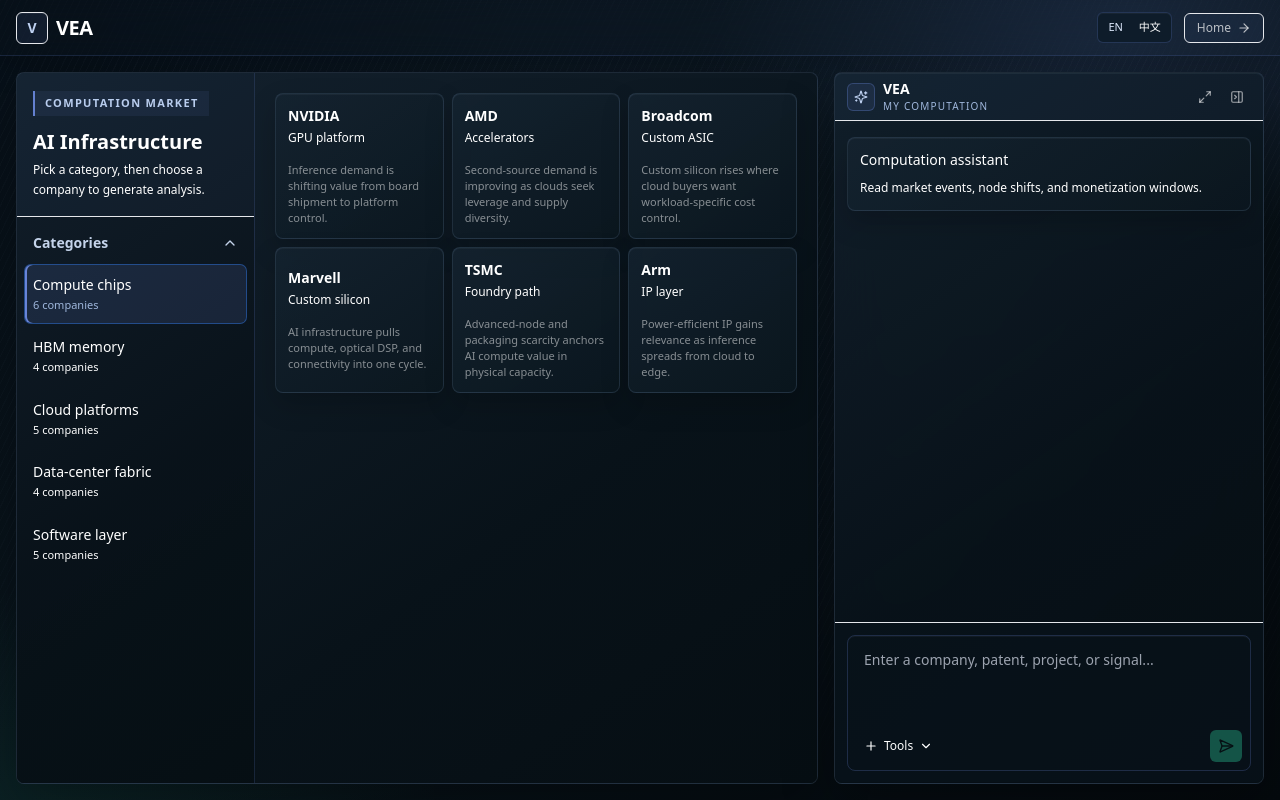
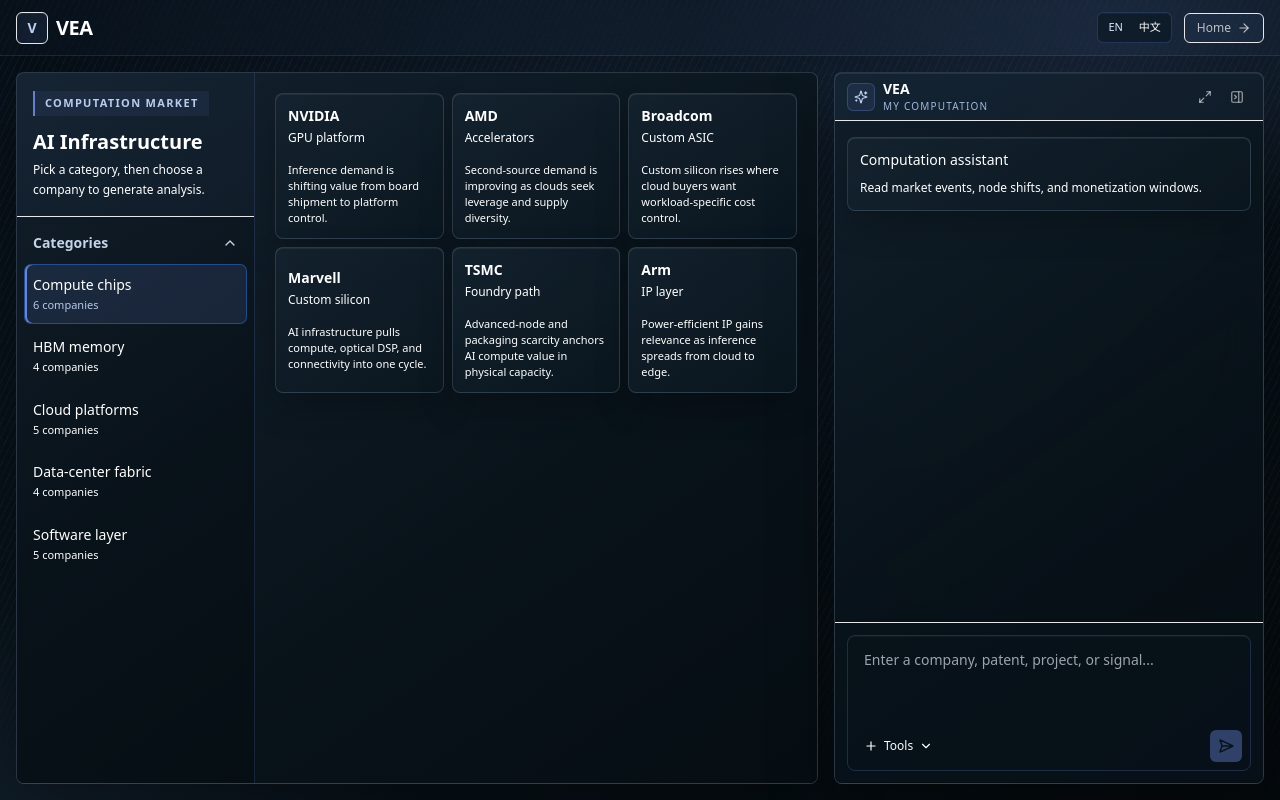
Before and after one commit to DavidZhong803/vei-demo, a Next.js app: page /app in a window 1280 px wide. Built offline with nearby package versions, Linux system fonts and the light colour scheme.

Commit message:
Refine steel UI and mobile compute market

```diff
--- a/app/cases/page.tsx
+++ b/app/cases/page.tsx
@@ -5,9 +5,9 @@
 
 const CASE_TONES = [
   {
-    line: "from-vea-neon/80 via-vea-neon/30 to-transparent",
-    label: "text-vea-mist",
-    wash: "group-hover:bg-vea-neon/[0.045]",
+    line: "from-[#d0dcf5] via-vea-steel/30 to-transparent",
+    label: "text-[#c8d6ee]",
+    wash: "group-hover:bg-vea-steel/[0.055]",
   },
   {
     line: "from-[#9fb3d4] via-vea-steel/30 to-transparent",
--- a/app/globals.css
+++ b/app/globals.css
@@ -18,7 +18,7 @@
   padding: 0;
   margin: 0;
   /* Neutral base; each route paints its own surface (dark landing / light app) */
-  background: #08120d;
+  background: #071019;
   color: #ededef;
   -webkit-font-smoothing: antialiased;
   text-rendering: optimizeLegibility;
@@ -30,7 +30,7 @@
 }
 
 ::selection {
-  background: rgba(45, 212, 160, 0.28);
+  background: rgba(124, 156, 255, 0.32);
 }
 
 /* Minimal scrollbar */
@@ -54,12 +54,21 @@
     text-wrap: balance;
   }
 
+  .scrollbar-none {
+    -ms-overflow-style: none;
+    scrollbar-width: none;
+  }
+
+  .scrollbar-none::-webkit-scrollbar {
+    display: none;
+  }
+
   /* ── Dark engine (landing) ─────────────────────────────── */
   /* Layered glow: jade core, cool-steel accent, a whisper of amber flare */
   .engine-glow {
     background: radial-gradient(
         60% 50% at 50% 42%,
-        rgba(45, 212, 160, 0.1) 0%,
+        rgba(124, 156, 255, 0.12) 0%,
         transparent 62%
       ),
       radial-gradient(
@@ -79,7 +88,7 @@
       ),
       radial-gradient(
         45% 40% at 12% 90%,
-        rgba(23, 177, 132, 0.06) 0%,
+        rgba(110, 139, 204, 0.07) 0%,
         transparent 68%
       );
   }
@@ -121,7 +130,7 @@
   }
 
   .neon-text {
-    background: linear-gradient(110deg, #ffffff 0%, #b6f5e0 48%, #2dd4a0 100%);
+    background: linear-gradient(110deg, #ffffff 0%, #d5e0f7 48%, #86a8ff 100%);
     -webkit-background-clip: text;
     background-clip: text;
     color: transparent;
@@ -181,7 +190,7 @@
       ),
       radial-gradient(
         44% 38% at 4% 100%,
-        rgba(45, 212, 160, 0.08) 0%,
+        rgba(104, 132, 194, 0.09) 0%,
         transparent 70%
       ),
       linear-gradient(145deg, #071019 0%, #08131a 48%, #04090d 100%);
@@ -195,7 +204,7 @@
       ),
       radial-gradient(
         42% 34% at 100% 48%,
-        rgba(45, 212, 160, 0.075) 0%,
+        rgba(104, 132, 194, 0.085) 0%,
         transparent 72%
       ),
       linear-gradient(145deg, #071019 0%, #08131a 52%, #04090d 100%);
@@ -209,7 +218,7 @@
       ),
       radial-gradient(
         42% 36% at 10% 88%,
-        rgba(45, 212, 160, 0.075) 0%,
+        rgba(104, 132, 194, 0.085) 0%,
         transparent 72%
       ),
       linear-gradient(145deg, #071019 0%, #08131a 50%, #04090d 100%);
@@ -256,8 +265,46 @@
       0 12px 28px rgba(0, 0, 0, 0.18);
   }
 
+  @media (min-width: 1024px) {
+    .material-texture {
+      background-image: repeating-linear-gradient(
+          116deg,
+          rgba(196, 212, 240, 0.052) 0,
+          rgba(196, 212, 240, 0.052) 1px,
+          transparent 1px,
+          transparent 6px
+        ),
+        repeating-linear-gradient(
+          24deg,
+          rgba(114, 142, 196, 0.018) 0,
+          rgba(114, 142, 196, 0.018) 1px,
+          transparent 1px,
+          transparent 10px
+        ),
+        radial-gradient(
+          70% 80% at 50% 12%,
+          rgba(124, 156, 255, 0.09) 0%,
+          transparent 72%
+        );
+      mask-image: linear-gradient(to bottom, black 0%, rgba(0, 0, 0, 0.9) 78%, transparent 100%);
+    }
+
+    .metal-panel {
+      border-color: rgba(174, 197, 234, 0.22);
+      box-shadow: inset 0 1px 0 rgba(229, 237, 250, 0.08),
+        inset 0 -1px 0 rgba(0, 0, 0, 0.42),
+        0 24px 64px rgba(0, 0, 0, 0.36);
+    }
+
+    .metal-card {
+      border-color: rgba(174, 197, 234, 0.18);
+      box-shadow: inset 0 1px 0 rgba(229, 237, 250, 0.065),
+        0 14px 34px rgba(0, 0, 0, 0.22);
+    }
+  }
+
   .emerald-text {
-    background: linear-gradient(110deg, #047857 0%, #059669 55%, #10b981 100%);
+    background: linear-gradient(110deg, #5974aa 0%, #718fc9 55%, #9eb7e4 100%);
     -webkit-background-clip: text;
     background-clip: text;
     color: transparent;
@@ -293,6 +340,6 @@
   height: 1.05em;
   margin-left: 3px;
   vertical-align: text-bottom;
-  background: #2dd4a0;
+  background: #86a8ff;
   animation: caret-blink 1s steps(1) infinite;
 }
--- a/components/vea-site/SimpleLanding.tsx
+++ b/components/vea-site/SimpleLanding.tsx
@@ -26,7 +26,7 @@
         <nav className="flex items-center gap-2">
           <Link
             href="/app"
-            className="group inline-flex items-center gap-2 rounded-md border border-white/[0.11] bg-white/[0.04] px-3 py-2 text-sm font-medium text-white/72 transition-colors hover:border-vea-neon/30 hover:bg-vea-neon/[0.055] hover:text-vea-mist sm:px-4"
+            className="group inline-flex items-center gap-2 rounded-md border border-white/[0.14] bg-white/[0.055] px-3 py-2 text-sm font-medium text-white/80 transition-colors hover:border-vea-steel/45 hover:bg-vea-steel/[0.10] hover:text-vea-mist sm:px-4"
           >
             Try the Beta
             <ArrowRight className="h-4 w-4 transition-transform group-hover:translate-x-0.5" />
@@ -49,7 +49,7 @@
         <div className="mt-8 flex w-full max-w-sm flex-col gap-3 sm:w-auto sm:max-w-none sm:flex-row">
           <Link
             href="/app"
-            className="group inline-flex items-center justify-center gap-2 rounded-md bg-vea-neon/90 px-5 py-3 text-sm font-semibold text-[#06110d] shadow-[0_12px_32px_rgba(45,212,160,0.12)] transition-colors hover:bg-vea-mist"
+            className="group inline-flex items-center justify-center gap-2 rounded-md bg-vea-steel px-5 py-3 text-sm font-semibold text-[#071019] shadow-[0_12px_34px_rgba(124,156,255,0.18)] transition-colors hover:bg-vea-mist"
           >
             Start computing
             <ArrowRight className="h-4 w-4 transition-transform group-hover:translate-x-0.5" />
--- a/components/vea/dashboard/CodexDockPanel.tsx
+++ b/components/vea/dashboard/CodexDockPanel.tsx
@@ -231,7 +231,7 @@
               key={message.id}
               className={`rounded-lg border px-3 py-2.5 text-sm leading-6 ${
                 message.role === "user"
-                  ? "ml-6 border-vea-neon/28 bg-vea-neon/[0.09] text-white/88"
+                  ? "ml-6 border-vea-steel/32 bg-vea-steel/[0.11] text-white/92"
                   : "metal-card mr-6 text-white/82"
               }`}
             >
@@ -261,7 +261,7 @@
                   }}
                   className={`flex items-center gap-2 rounded-lg px-3 py-2 text-left text-xs font-medium transition-colors ${
                     active
-                      ? "bg-vea-neon/10 text-vea-neon ring-1 ring-vea-neon/18"
+                      ? "bg-vea-steel/14 text-[#c6d6ff] ring-1 ring-vea-steel/28"
                       : "bg-vea-steel/[0.055] text-white/68 hover:bg-vea-steel/[0.10] hover:text-white"
                   }`}
                 >
@@ -306,7 +306,7 @@
             <button
               onClick={sendMessage}
               disabled={!input.trim() || sending}
-              className="inline-flex h-8 w-8 items-center justify-center rounded-md bg-vea-neon text-[#06110d] transition-opacity hover:opacity-90 disabled:cursor-not-allowed disabled:opacity-35"
+              className="inline-flex h-8 w-8 items-center justify-center rounded-md bg-vea-steel text-[#071019] transition-opacity hover:opacity-90 disabled:cursor-not-allowed disabled:opacity-35"
             >
               <SendHorizontal className="h-4 w-4" />
             </button>
--- a/components/vea/dashboard/MarketWorkbenchPanel.tsx
+++ b/components/vea/dashboard/MarketWorkbenchPanel.tsx
@@ -643,7 +643,7 @@
   return (
     <button
       onClick={onSelect}
-      className={`group min-h-[92px] rounded-lg border p-3 text-left outline-none transition-colors focus-visible:ring-2 focus-visible:ring-vea-steel/55 sm:min-h-[104px] ${
+      className={`group w-[68vw] max-w-[244px] shrink-0 snap-start rounded-lg border p-3 text-left outline-none transition-colors focus-visible:ring-2 focus-visible:ring-vea-steel/55 sm:min-h-[104px] sm:w-auto sm:max-w-none ${
         active
           ? "border-vea-steel/38 bg-vea-steel/[0.11] shadow-[inset_0_1px_rgba(220,232,251,0.07),0_10px_28px_rgba(0,0,0,0.16)]"
           : "metal-card hover:border-vea-steel/28 hover:bg-vea-steel/[0.07]"
@@ -655,7 +655,7 @@
       <span className={active ? "mt-1 block text-xs text-[#b9cdee]" : "mt-1 block text-xs text-white/62"}>
         {company.role[lang]}
       </span>
-      <span className="mt-3 hidden text-[11px] leading-4 text-white/50 transition-colors group-hover:text-white/66 sm:mt-4 sm:line-clamp-2 sm:block">
+      <span className="mt-3 hidden text-[11px] leading-4 text-white/64 transition-colors group-hover:text-white/78 sm:mt-4 sm:line-clamp-2 sm:block">
         {company.lines[0][lang]}
       </span>
     </button>
@@ -814,7 +814,7 @@
           </button>
 
           {expanded && (
-            <div className="flex gap-2 overflow-x-auto pb-1 lg:mt-1 lg:block lg:space-y-1 lg:overflow-visible lg:pb-0">
+            <div className="scrollbar-none flex gap-2 overflow-x-auto pb-1 lg:mt-1 lg:block lg:space-y-1 lg:overflow-visible lg:pb-0">
               {CATEGORIES.map((category) => {
                 const active = category.id === selectedCategory.id;
                 return (
@@ -832,7 +832,7 @@
                     </span>
                     <span
                       className={`mt-0.5 block truncate text-[11px] ${
-                        active ? "text-[#9fb7dc]" : "text-white/48"
+                        active ? "text-[#b6c9e8]" : "text-white/62"
                       }`}
                     >
                       {category.companies.length} {t("companies", "家公司")}
@@ -847,7 +847,7 @@
 
       <article className="metal-panel overflow-visible rounded-lg lg:min-h-0 lg:overflow-y-auto lg:rounded-none lg:border-0 lg:bg-transparent lg:shadow-none">
         <div className="space-y-3 p-3 sm:space-y-4 sm:p-5">
-          <div className="grid grid-cols-2 gap-2 sm:grid-cols-2 xl:grid-cols-3">
+          <div className="scrollbar-none flex snap-x snap-mandatory gap-2 overflow-x-auto pb-2 sm:grid sm:grid-cols-2 sm:overflow-visible sm:pb-0 xl:grid-cols-3">
             {selectedCategory.companies.map((company) => (
               <CompanyCard
                 key={company.id}
--- a/tailwind.config.ts
+++ b/tailwind.config.ts
@@ -14,27 +14,27 @@
       colors: {
         // Dark "engine" surfaces — deep green-black (GeniusFlare foundation)
         ink: {
-          DEFAULT: "#08120d",
-          soft: "#0b1712",
-          card: "#101c16",
+          DEFAULT: "#071019",
+          soft: "#0a1620",
+          card: "#101d29",
         },
         // Light "result" surfaces — warm, green-tinted stone (not stark white)
         paper: {
-          DEFAULT: "#eef1ec",
-          soft: "#e5eae2",
-          card: "#fcfdfa",
+          DEFAULT: "#eef1f5",
+          soft: "#e4e9ef",
+          card: "#fbfcfe",
         },
         vea: {
-          neon: "#2dd4a0", // dark-mode refined jade (primary accent)
-          glow: "#17b184", // deeper jade for glows / gradients
-          mist: "#7ff0d0", // light mint tip for gradient text
+          neon: "#86a8ff", // primary cold-steel accent
+          glow: "#597ed6", // deeper blue for glows / gradients
+          mist: "#c6d6ff", // pale steel highlight
           steel: "#7c9cff", // cool secondary — adds technical depth
-          emerald: "#059669", // light-mode professional green (value)
-          "emerald-soft": "#10b981",
+          emerald: "#607fbf", // legacy token remapped to steel blue
+          "emerald-soft": "#7c9cff",
           amber: "#e08a12", // the "flare" — acceleration / live signals
           "amber-soft": "#f5a623",
           gold: "#fbbf24",
-          ink: "#06110d",
+          ink: "#071019",
         },
       },
       keyframes: {
```
Also changed, not shown: components/vea-site/MissionSection.tsx (+8 -8 lines), components/vea/dashboard/BetaWorkbench.tsx (+6 -6 lines).
